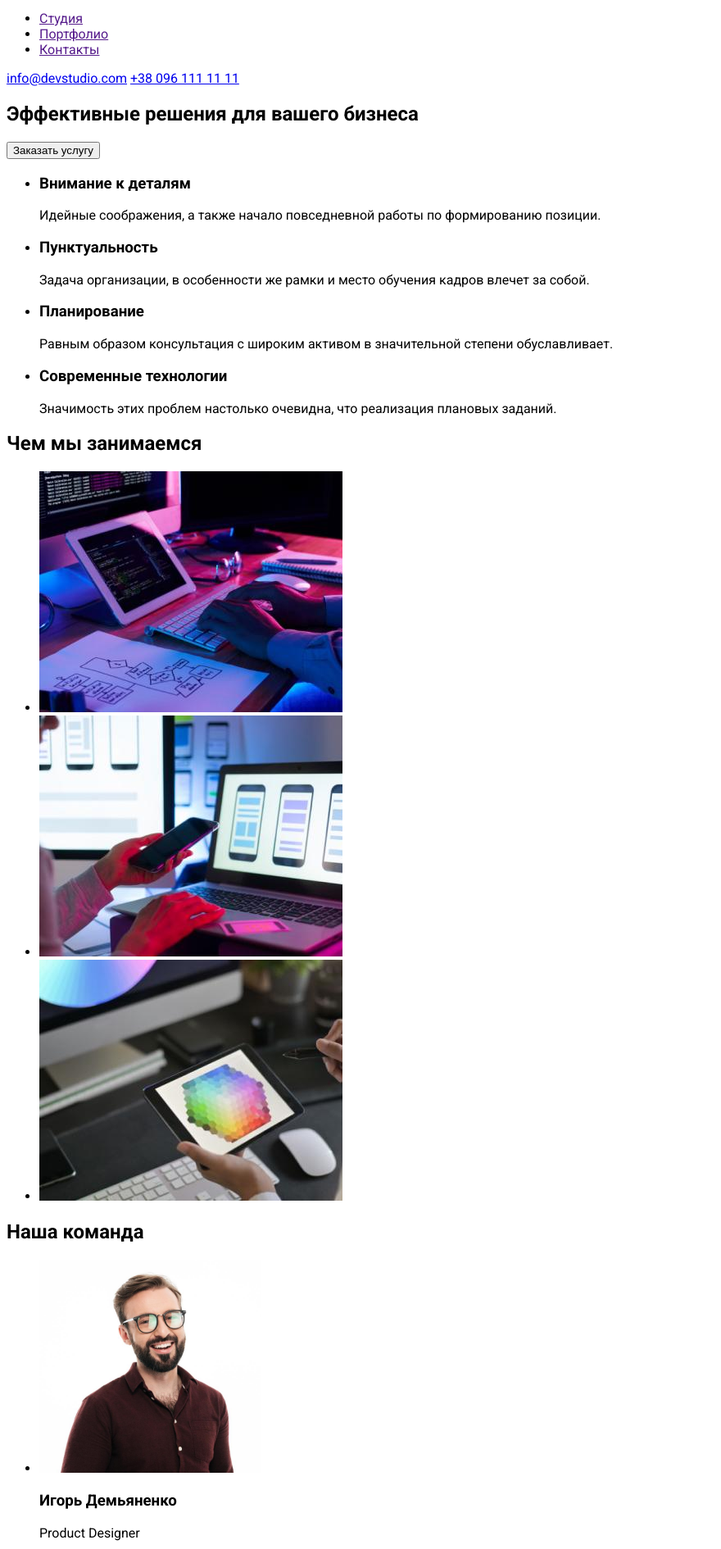
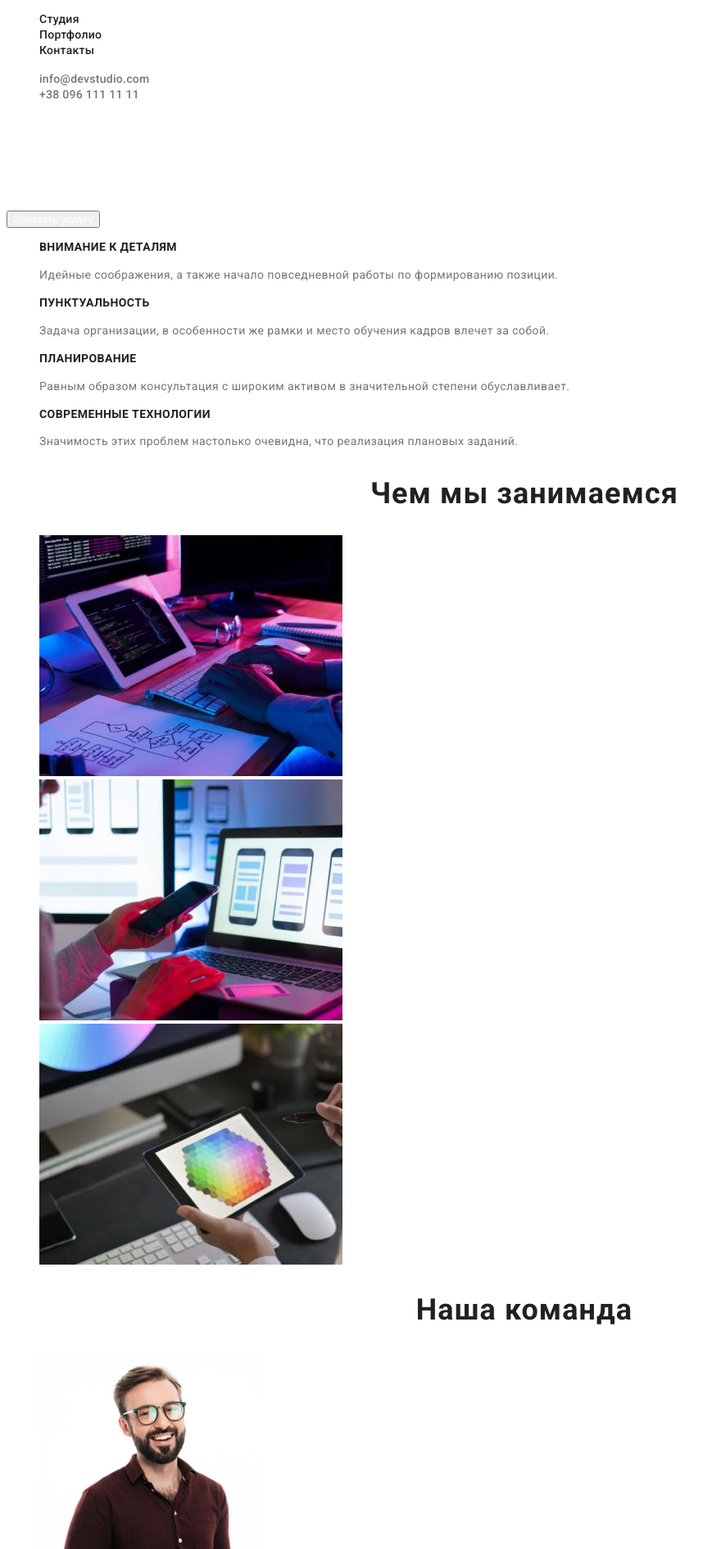
Before and after one commit to IuriiGulko/goit-markup-hw-02, a plain HTML site: page index.html in a window 1280 px wide. Shown: the part 30-1920 px from the top of the page at 82% size, without its empty margins (0-880 px from the left). Drawn offline with Linux system fonts and the light colour scheme.

Commit message:
css: header, hero,  features, about, our team

```diff
--- a/css/styles.css
+++ b/css/styles.css
@@ -4,9 +4,115 @@
   --accent-color: #2196f3;
   --primary-footer-color: #ffffff 60%;
   --secondary-footer-color: #ffffff;
+  --header-text-color: #212121;
 }
 
 body {
   font-family: 'Roboto', sans-serif;
   text-decoration-color: #212121;
 }
+
+/* -------- header ------------ */
+
+.header-link {
+  font-weight: 500;
+  font-size: 14px;
+  line-height: 1.14;
+  letter-spacing: 0.02em;
+  color: var(--header-text-color);
+}
+
+.header-link:hover,
+.header-link:focus {
+  color: var(--accent-color);
+}
+.header-contacts-link:hover,
+.header-contacts-link:focus {
+  color: var(--accent-color);
+}
+.link {
+  text-decoration: none;
+}
+.list {
+  list-style: none;
+}
+.header-contacts-link {
+  font-weight: 500;
+  font-size: 14px;
+  line-height: 1.14;
+  letter-spacing: 0.02em;
+  color: #757575;
+}
+
+/* ------------ hero -----------*/
+
+.hero-title {
+  font-weight: 900;
+  font-size: 44px;
+  line-height: 1.36;
+  text-align: center;
+  letter-spacing: 0.06em;
+  text-transform: uppercase;
+  color: #ffffff;
+}
+.hero-btn {
+  color: #ffffff;
+}
+
+/* ---------- features -----------*/
+.features-title {
+  font-weight: bold;
+  font-size: 14px;
+  line-height: 1.14;
+  letter-spacing: 0.03em;
+  text-transform: uppercase;
+  color: var(--primary-text-color);
+}
+
+.features-text {
+  font-weight: normal;
+  font-size: 14px;
+  line-height: 1.71;
+  letter-spacing: 0.03em;
+  color: var(--secondary-text-color);
+}
+
+/* ---------about----------- */
+
+.about-title {
+  font-weight: bold;
+  font-size: 36px;
+  line-height: calc(42 / 36);
+  text-align: center;
+  letter-spacing: 0.03em;
+  color: var(--primary-text-color);
+}
+
+/* ------------our team------------- */
+
+.team-title {
+  font-weight: bold;
+  font-size: 36px;
+  line-height: calc(42 / 36);
+  text-align: center;
+  letter-spacing: 0.03em;
+  color: var(--primary-text-color);
+}
+.team-member-name {
+  font-weight: 500;
+  font-size: 16px;
+  line-height: calc(19 / 16);
+  text-align: center;
+  letter-spacing: 0.03em;
+  color: var(--primary-text-color);
+}
+.team-member-position {
+  font-weight: normal;
+  font-size: 16px;
+  line-height: calc(19 / 16);
+  text-align: center;
+  letter-spacing: 0.03em;
+  color: var(--secondary-text-color);
+}
+.team-member-photo {
+}
--- a/index.html
+++ b/index.html
@@ -16,83 +16,85 @@
 
 <body>
     <header class="header">
-        <nav>
+        <nav class="header-navigation">
             <a lang="en" href="" class="header-logo">WebStudio</a>
-            <ul class="header-list">
+            <ul class="header-list list">
                 <li class="header-item">
-                    <a href="">Студия</a>
+                    <a class="header-link link" href="">Студия</a>
                 </li>
                 <li class="header-item">
-                    <a href="">Портфолио</a>
+                    <a class="header-link link" href="">Портфолио</a>
                 </li>
                 <li class="header-item">
-                    <a href="">Контакты</a>
+                    <a class="header-link link" href="">Контакты</a>
                 </li>
             </ul>
         </nav>
-        <a href="mailto:info@devstudio.com">info@devstudio.com</a>
-        <a href="tel:+380961111111">+38 096 111 11 11</a>
+        <ul class="header-contacts-list list">
+            <li><a class="header-contacts-link link" href="mailto:info@devstudio.com">info@devstudio.com</a></li>
+            <li><a class="header-contacts-link link" href="tel:+380961111111">+38 096 111 11 11</a></li>
+        </ul>
     </header>
     <main>
-        <section>
-            <h1>Эффективные решения для вашего бизнеса</h1>
-            <button type="button">Заказать услугу</button>
+        <section class="hero">
+            <h1 class="hero-title">Эффективные решения для вашего бизнеса</h1>
+            <button type="button" class="hero-btn">Заказать услугу</button>
         </section>
         <section>
-            <h2 hidden> Особенности </h2>
-            <ul>
-                <li>
-                    <h3>Внимание к деталям</h3>
-                    <p>Идейные соображения, а также начало повседневной работы по формированию позиции.</p>
+            <h2 hidden class="features"> Особенности </h2>
+            <ul class="features-list list">
+                <li class="features-item">
+                    <h3 class="features-title">Внимание к деталям</h3>
+                    <p class="features-text">Идейные соображения, а также начало повседневной работы по формированию позиции.</p>
                 </li>
-                <li>
-                    <h3>Пунктуальность</h3>
-                    <p>Задача организации, в особенности же рамки и место обучения кадров влечет за собой.</p>
+                <li class="features-item">
+                    <h3 class="features-title">Пунктуальность</h3>
+                    <p class="features-text">Задача организации, в особенности же рамки и место обучения кадров влечет за собой.</p>
                 </li>
-                <li>
-                    <h3>Планирование</h3>
-                    <p>Равным образом консультация с широким активом в значительной степени обуславливает.</p>
+                <li class="features-item">
+                    <h3 class="features-title">Планирование</h3>
+                    <p class="features-text">Равным образом консультация с широким активом в значительной степени обуславливает.</p>
                 </li>
-                <li>
-                    <h3>Современные технологии</h3>
-                    <p>Значимость этих проблем настолько очевидна, что реализация плановых заданий.</p>
+                <li class="features-item">
+                    <h3 class="features-title">Современные технологии</h3>
+                    <p class="features-text">Значимость этих проблем настолько очевидна, что реализация плановых заданий.</p>
                 </li>
             </ul>
 
         </section>
-        <section>
-            <h2>Чем мы занимаемся</h2>
-            <ul>
-                <li><img src="./images/whatwedo1.jpg" alt="человек печатает" width="370"></li>
-                <li><img src="./images/whatwedo2.jpg" alt="человек оформляет" width="370"></li>
-                <li><img src="./images/whatwedo3.jpg" alt="человек дизайнит" width="370"></li>
+        <section class="about">
+            <h2 class="about-title">Чем мы занимаемся</h2>
+            <ul class="about-list list">
+                <li class="about-item"><img src="./images/whatwedo1.jpg" alt="человек печатает" width="370"></li>
+                <li class="about-item"><img src="./images/whatwedo2.jpg" alt="человек оформляет" width="370"></li>
+                <li class="about-item"><img src="./images/whatwedo3.jpg" alt="человек дизайнит" width="370"></li>
             </ul>
 
 
 
         </section>
-        <section>
-            <h2>Наша команда</h2>
-            <ul>
-                <li>
-                    <img src="./images/ourteam1.jpg" alt="Игорь Демьяненко" width="270">
-                    <h3>Игорь Демьяненко</h3>
-                    <p lang="en">Product Designer</p>
+        <section class="team">
+            <h2 class="team-title">Наша команда</h2>
+            <ul class="team-list list">
+                <li class="team-item">
+                    <img src="./images/ourteam1.jpg" alt="Игорь Демьяненко" width="270" class="team-member-photo">
+                    <h3 class="team-member-name">Игорь Демьяненко</h3>
+                    <p lang="en" class="team-member-position">Product Designer</p>
                 </li>
-                <li>
-                    <img src="./images/ourteam2.jpg" alt="Ольга Репина" width="270">
-                    <h3>Ольга Репина</h3>
-                    <p lang="en">Frontend Developer</p>
+                <li class="team-item">
+                    <img src="./images/ourteam2.jpg" alt="Ольга Репина" width="270" class="team-member-photo">
+                    <h3 class="team-member-name">Ольга Репина</h3>
+                    <p lang="en" class="team-member-position">Frontend Developer</p>
                 </li>
-                <li>
-                    <img src="./images/ourteam3.jpg" alt="Николай Тарасов" width="270">
-                    <h3>Николай Тарасов</h3>
-                    <p lang="en">Marketing</p>
+                <li class="team-item">
+                    <img src="./images/ourteam3.jpg" alt="Николай Тарасов" width="270" class="team-member-photo">
+                    <h3 class="team-member-name">Николай Тарасов</h3>
+                    <p lang="en" class="team-member-position">Marketing</p>
                 </li>
-                <li>
-                    <img src="./images/ourteam4.jpg" alt="Михаил Ермаков" width="270">
-                    <h3>Михаил Ермаков</h3>
-                    <p lang="en">UI Designer</p>
+                <li class="team-item">
+                    <img src="./images/ourteam4.jpg" alt="Михаил Ермаков" width="270" class="team-member-photo">
+                    <h3 class="team-member-name">Михаил Ермаков</h3>
+                    <p lang="en" class="team-member-position">UI Designer</p>
                 </li>
             </ul>
         </section>
```
